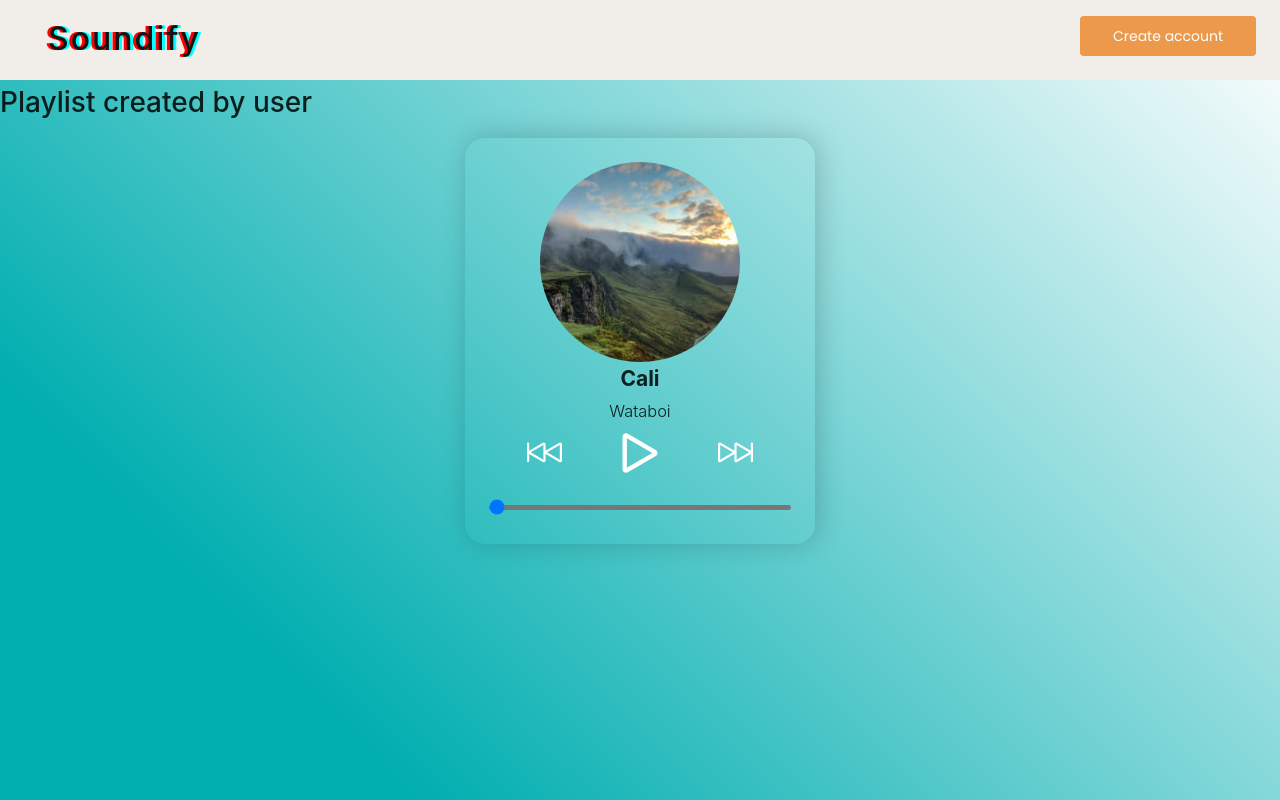
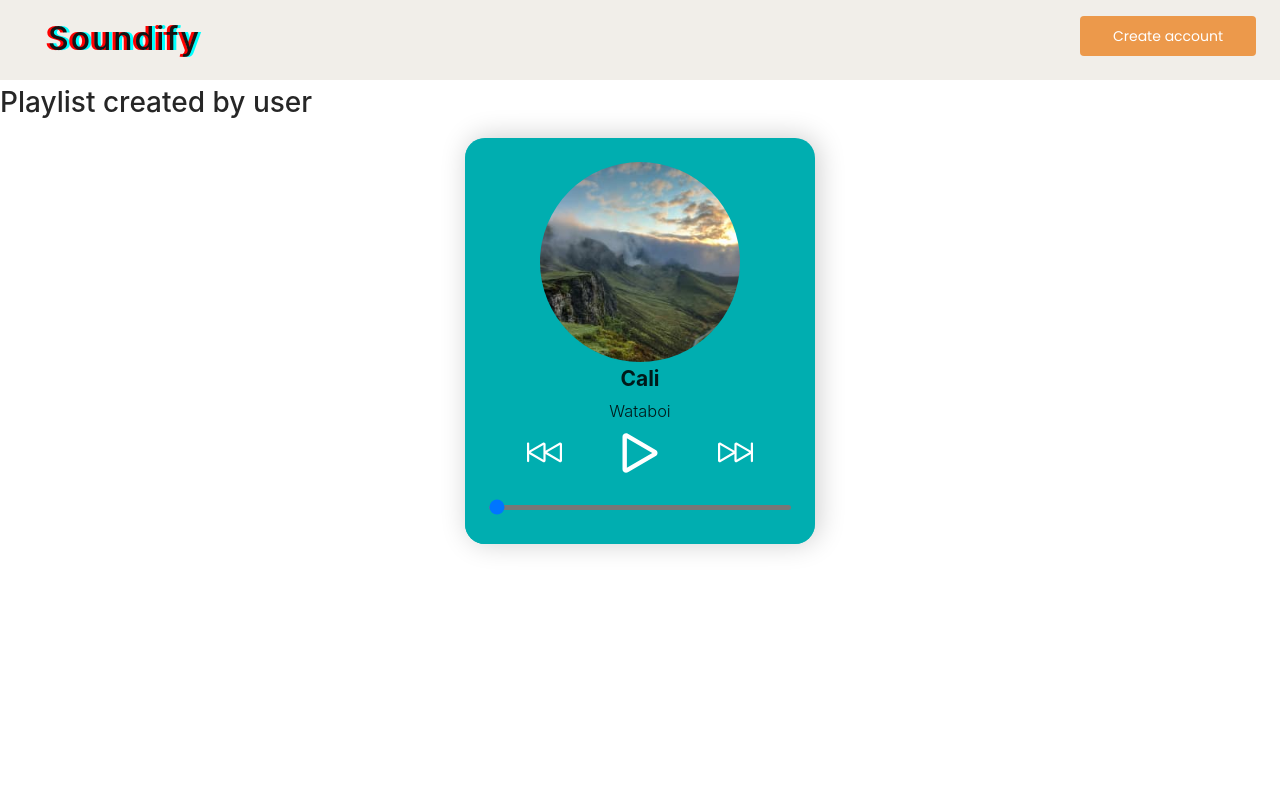
Before and after one commit to lewisemarcus/Soundify, a React (Create React App) app in the folder client/: page /playlists in a window 1280 px wide. Built offline with nearby package versions, Linux system fonts and the light colour scheme.

Commit message:
making the player change background instead of whole page

```diff
--- a/client/src/components/MusicPlayer/AudioPlayer.jsx
+++ b/client/src/components/MusicPlayer/AudioPlayer.jsx
@@ -131,18 +131,19 @@ const AudioPlayer = ({ tracks }) => {
           step="1"
           min="0"
           max={duration ? duration : `${duration}`}
+          // time={currentTime}
           className="progress"
           onChange={(e) => onScrub(e.target.value)}
           onMouseUp={onScrubEnd}
           onKeyUp={onScrubEnd}
           style={{ background: trackStyling }}
         />
-      </div>
       <Backdrop
         trackIndex={trackIndex}
         activeColor={color}
         isPlaying={isPlaying}
       />
+      </div>
     </div>
   );
 };
--- a/client/src/components/MusicPlayer/styles/MusicPlayer.css
+++ b/client/src/components/MusicPlayer/styles/MusicPlayer.css
@@ -13,9 +13,7 @@ html {
     transition: background 0.4s ease;
 }
 
-body {
-    background: var(--active-color);
-}
+body {}
 
 button {
     background: none;
@@ -41,6 +39,7 @@ input[type="range"] {
     box-shadow: 3px -1px 28px rgb(0 0 0 / 20%);
     margin: auto;
     color: var(--white);
+    background: var(--active-color);
 }
 
 .artwork {
@@ -93,11 +92,12 @@ input[type="range"] {
 .color-backdrop {
     background: linear-gradient(45deg, var(--active-color) 20%, transparent 100%) no-repeat;
     position: absolute;
-    top: 0;
-    left: 0;
-    right: 0;
-    bottom: 0;
+    top: -24px;
+    left: -24px;
+    right: -24px;
+    bottom: -24px;
     z-index: -1;
+    border-radius: 20px;
 }
 
 .color-backdrop.playing {
@@ -112,3 +112,7 @@ input[type="range"] {
         filter: hue-rotate(360deg);
     }
 }
+
+.player-container {
+    background-color: white;
+}
--- a/client/src/pages/Playlists.js
+++ b/client/src/pages/Playlists.js
@@ -1,12 +1,24 @@
 import React from "react";
 import AudioPlayer from "../components/MusicPlayer/AudioPlayer";
 import tracks from "../components/MusicPlayer/tracks";
+
+const { title, artist, color, image, audioSrc } = tracks;
 
 const Playlists = () => {
   return (
     <div>
       <h1>Playlist created by user</h1>
       <AudioPlayer tracks={tracks} />
+      <div className="Playlist-container">
+        <div className="">
+              {/* <img className="" src={ablum} alt='album cover' /> */}
+          <div className="content">
+            <h2 className="title">{title}</h2>
+            <h3 className="artist">{artist}</h3>
+          </div>
+          <i className="trash icon" style={{color:'red', marginTop: '7px'}}></i>
+      </div>
+      </div>
     </div>
   );
 };
```
Also changed, not shown: client/src/components/MusicPlayer/tracks.jsx (renamed from client/src/components/MusicPlayer/tracks.js), 1 other file (tests, documents, lock files or other folders).
